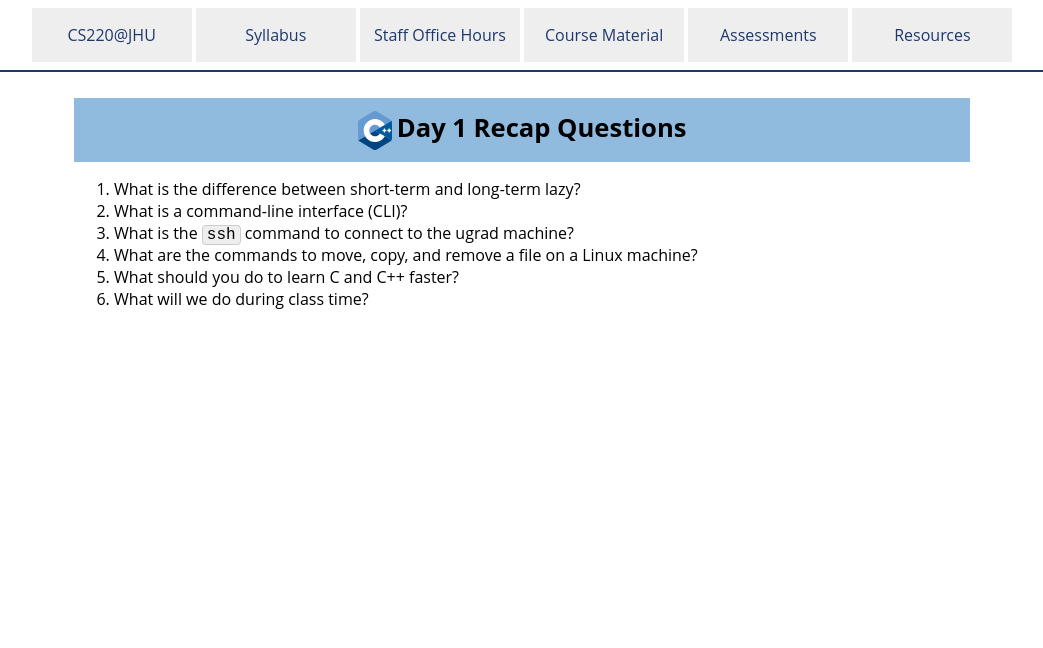
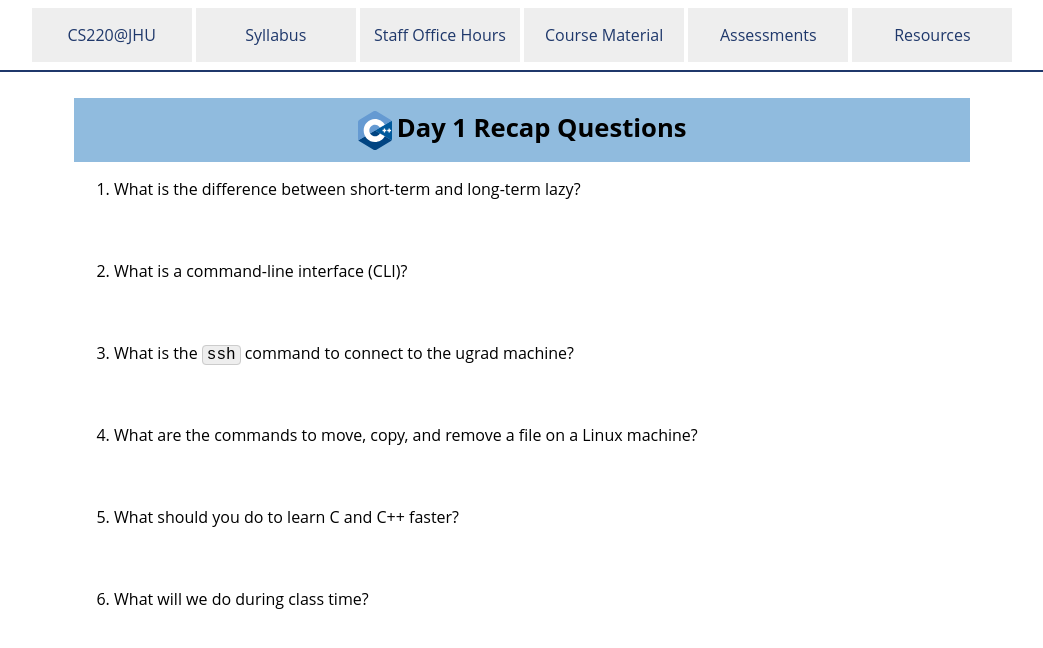
Before and after one commit to jhu-ip/cs220-f26, a Jekyll site: the page built from questions/day01.md, in a window 1280 px wide. Shown: the top 648 px of the page, without its empty margins (118-1161 px from the left). Built offline with Jekyll 4.4.1, drawn with Linux system fonts in a browser that asks for light colours.

Commit message:
reformatted day01 questions

```diff
--- a/questions/day01.md
+++ b/questions/day01.md
@@ -4,15 +4,26 @@ title: Day 1 Recap Questions
 reference solutions:
   1. Long-term lazy means spending time now giving our program properties that in the long term will make our program easier to debug and maintain, thus reducing the overall amount of work necessary.
   2. [NEW] An interface in which you type commands and receive output in text form. This is in contrast to a graphical user interface (GUI).
-  3. Secure shell - If on Windows, download and use Putty. On MacOS or Linux, open a terminal and type the command `ssh <your-username>@gradx.cs.jhu.edu`. You can also use machines **grad1** through **grad24**.
+  3. Secure shell - If on Windows, download and use Putty. On MacOS or Linux, open a terminal and type the command `ssh <your-username>@ugradx.cs.jhu.edu`. You can also use machines **ugrad1** through **ugrad12**.
   4. the **mv** (move), **cp** (copy), and **rm** (remove) commands, respectively.
   5. Do all the homework/exercises. Ask questions. Practice!
   6. Answer questions, go over re-cap questions, review main concepts from lectures, review previous exercise solutions, discuss homeworks and projects, work on the new class exercise.
 ---
 
 1. What is the difference between short-term and long-term lazy?
+<br />  <br /> <br />
+
 2. What is a command-line interface (CLI)?
+<br />  <br /> <br />
+
 3. What is the `ssh` command to connect to the ugrad machine?
+<br />  <br /> <br />
+
 4. What are the commands to move, copy, and remove a file on a Linux machine?
+<br />  <br /> <br />
+
 5. What should you do to learn C and C++ faster?
+<br /> <br />  <br />
+
 6. What will we do during class time?
+<br /> <br />  <br />
```
Also changed, not shown: resources.md (+3 -0 lines).
